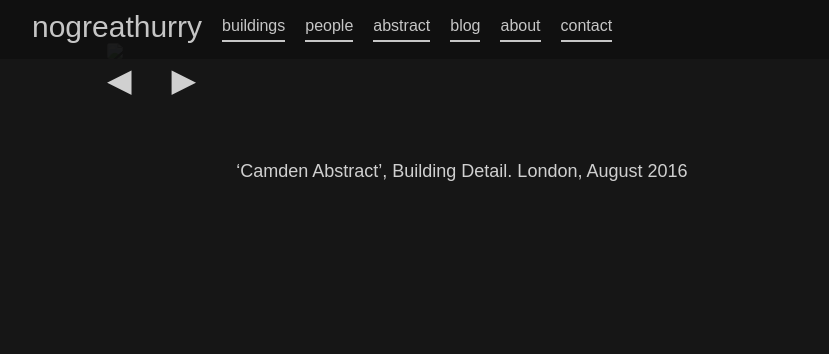
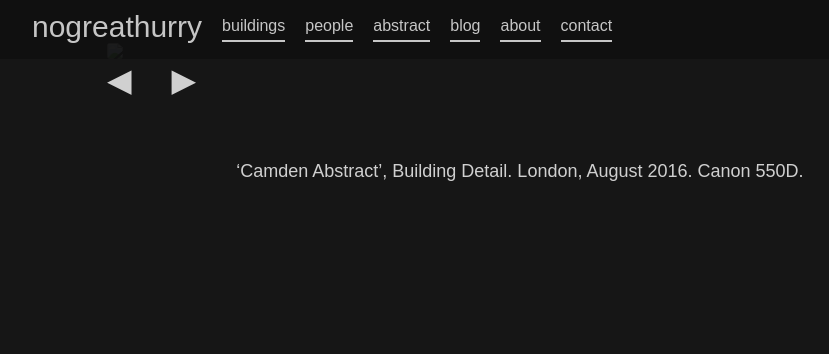
Before and after one commit to 987poiuytrewq/nogreathurry, a Jekyll site: the page built from _abstract/IMG-20190316-WA0013.md, in a window 1280 px wide. Shown: the top 354 px of the page, without its empty margins (8-837 px from the left). Built offline with Jekyll 4.4.1, drawn with Linux system fonts in a browser that asks for light colours; some of the changed lines change nothing that is shown.

Commit message:
Updated Img 20190316 Wa0013

```diff
--- a/_abstract/IMG-20190316-WA0013.md
+++ b/_abstract/IMG-20190316-WA0013.md
@@ -1,9 +1,20 @@
 ---
 title: "'Camden Abstract'"
-date: 2019-03-17 12:18:00 Z
+date: 2016-08-29 12:18:00 Z
+tags:
+- "@robin.likes.abstracts"
+- abstract
+- abstract photography
+- con.structural.art
+- found abstract
+- surface
+- unintended abstract
+- London
+- iphone6
+- Robin Maurice Barr
 image: "/uploads/IMG-20190316-WA0013.jpg"
 thumbnail_image: "/uploads/IMG-20190316-WA0013_thumbnail.jpg"
 layout: photo
 ---
 
-'Camden Abstract', Building Detail. London, August 2016
+'Camden Abstract', Building Detail. London, August 2016. Canon 550D.
```
